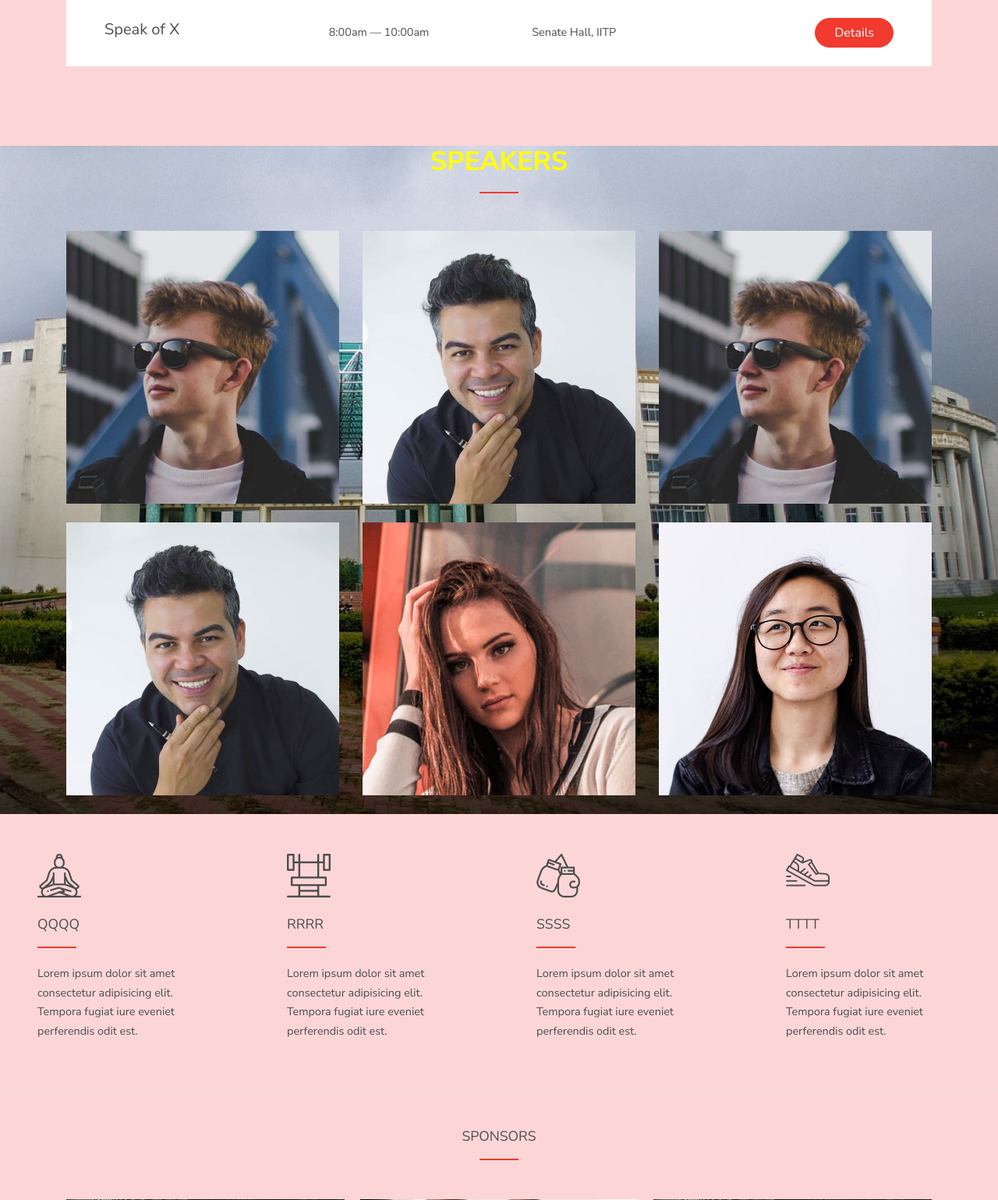
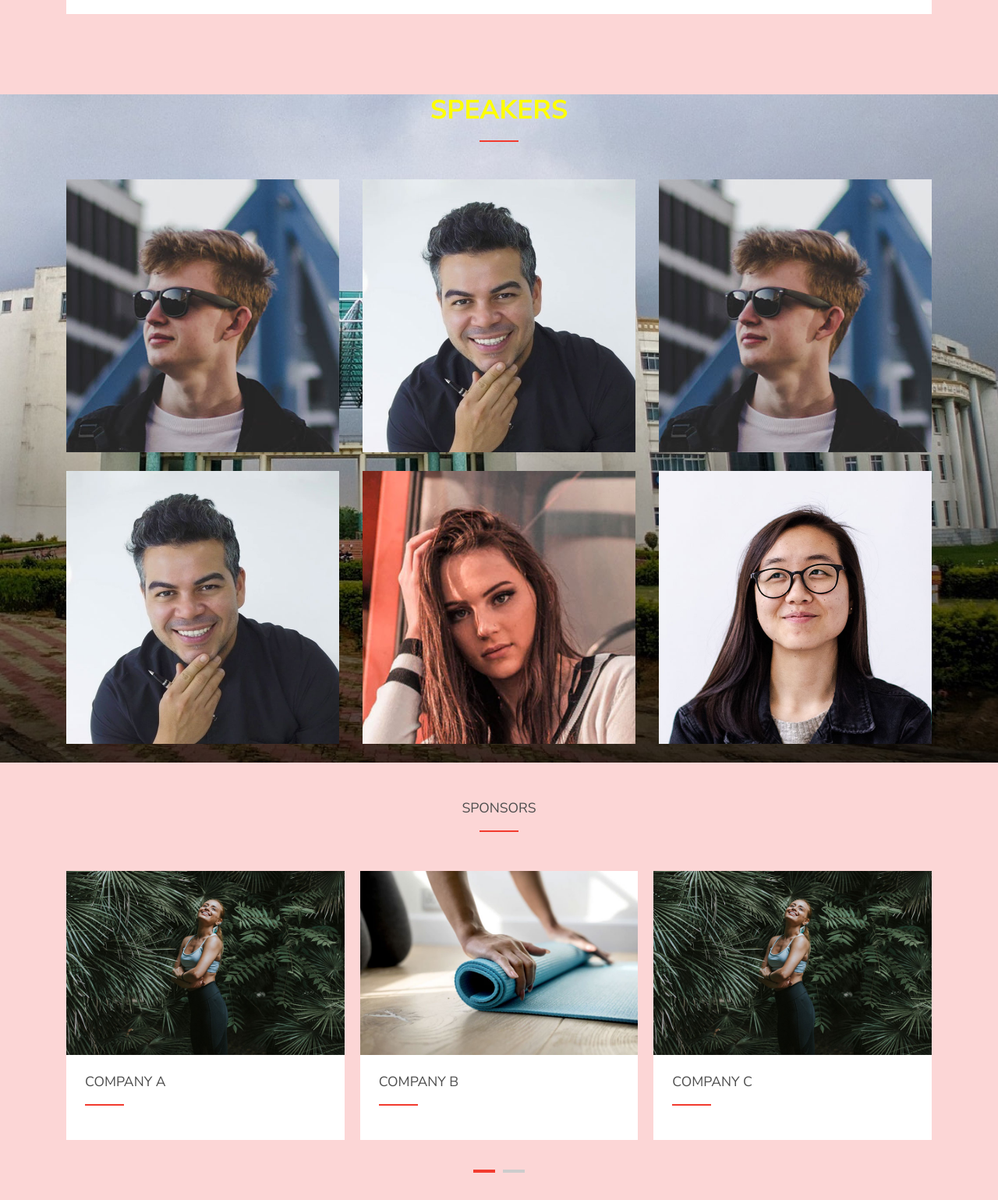
Before and after one commit to VatsalSin/TedxIITPatna, a PHP site: page / in a window 1280 px wide. Shown: the part 2634-4173 px from the top of the page at 78% size. Run offline with PHP 8.4, Linux system fonts and the light colour scheme; some libraries are stand-ins or nearby versions; some web fonts are replaced.

Commit message:
Removed some bugs in spons page

```diff
--- a/css/style.css
+++ b/css/style.css
@@ -1213,7 +1213,7 @@
     left: 0;
     right: 0;
     bottom: 0;
-    background: rgba(242, 58, 46, 0.7);
+    background: rgba(31, 31, 31, 0.7);
     -webkit-transition: .3s all ease;
     -o-transition: .3s all ease;
     transition: .3s all ease;
--- a/index.html
+++ b/index.html
@@ -139,7 +139,7 @@
               <div class="row align-items-center">
                 <div class="col-md-12 col-lg-7 mb-7 mb-lg-0">
                     <h2 class="mb-3 text-uppercase">All About <strong class="text-black font-weight-bold">TED &amp; TEDX</strong></h2>
-                    <p class="lead">TED is a nonprofit organization devoted to Ideas Worth Spreading. Started as a four-day conference in California 30 years ago, TED has grown to support its mission with multiple initiatives. The two annual TED Conferences invite the world's leading thinkers and doers to speak for 18 minutes or less.TED's media initiatives include TED.com, where new TED Talks are posted daily; the Open Translation Project, which provides subtitles and interactive transcripts as well as translations from volunteers worldwide; the educational initiative TED-Ed. TED has established the annual TED Prize, where exceptional individuals with a wish to change the world get help translating their wishes into action; TEDx, which supports individuals or groups in hosting local, self- organized TED-style events around the world, and the TED Fellows program, helping world-changing innovators from around the globe to amplify the impact of their remarkable projects and activities.</p>
+                    <p class="lead">TED is a nonprofit organization devoted to 'Ideas Worth Spreading'. Started as a four-day conference in California in 1984. TED has grown to support world-changing ideas with multiple initiatives. The two annual TED Conferences invite the world's leading thinkers and doers to speak for 18 minutes or less.TED speakers have included Roger Ebert, Sheryl Sandberg, Bill Gates, Elizabeth Gilbert, Benoit Mandelbort,Philippe Starck,Ngozi Okonjo-lweala,Brain Greene,Isabel Allende and former UK Prime Minester Gordon Brown.On TED.com, talks from TED conferences are shared with the world for free as TED Talks videos. A new TED Talk is posted every weekday.Through our distribution network, TED Talks are subtitled to volunteers worldwide.Through our distribution netword, TED Talksare shared on TV,Radio,Netflix and many websites.</p>
                     <p><a href="#" class="btn btn-primary pill px-4">Read More</a></p>
                 </div>
                 <div class="col-md-12 col-lg-4 ml-auto">
@@ -453,46 +453,7 @@
       </div>
     </div>
 
-        <div class="border-bottom">
-      <div class="row no-gutters">
-        <div class="col-md-6 col-lg-3">
-          <div class="w-100 h-100 block-feature p-5">
-            <span class="d-block mb-3">
-              <span class="flaticon-padmasana display-4"></span>
-            </span>
-            <h2>QQQQ</h2>
-            <p>Lorem ipsum dolor sit amet consectetur adipisicing elit. Tempora fugiat iure eveniet perferendis odit est.</p>
-          </div>
-        </div>
-        <div class="col-md-6 col-lg-3">
-          <div class="w-100 h-100 block-feature p-5">
-            <span class="d-block mb-3">
-              <span class="flaticon-weight display-4"></span>
-            </span>
-            <h2>RRRR</h2>
-            <p>Lorem ipsum dolor sit amet consectetur adipisicing elit. Tempora fugiat iure eveniet perferendis odit est.</p>
-          </div>
-        </div>
-        <div class="col-md-6 col-lg-3">
-          <div class="w-100 h-100 block-feature p-5 ">
-            <span class="d-block mb-3">
-              <span class="flaticon-boxing-gloves display-4"></span>
-            </span>
-            <h2>SSSS</h2>
-            <p>Lorem ipsum dolor sit amet consectetur adipisicing elit. Tempora fugiat iure eveniet perferendis odit est.</p>
-          </div>
-        </div>
-        <div class="col-md-6 col-lg-3">
-          <div class="w-100 h-100 block-feature p-5">
-            <span class="d-block mb-3">
-              <span class="flaticon-running display-4"></span>
-            </span>
-            <h2>TTTT</h2>
-            <p>Lorem ipsum dolor sit amet consectetur adipisicing elit. Tempora fugiat iure eveniet perferendis odit est.</p>
-          </div>
-        </div>
-      </div>
-    </div> <!-- .block-feature -->
+       <!-- .block-feature -->
 
     <div class="featured-classes py-5 block-13">
       <div class="container">
--- a/sponser.html
+++ b/sponser.html
@@ -154,7 +154,7 @@
 
 
    <div class="sp-why">
-   		<h1>Sponsor Category</h1>
+   		<h2>Sponsor Category</h2>
    </div>
 
 
```
Also changed, not shown: css/sponser.css (+36 -5 lines).
